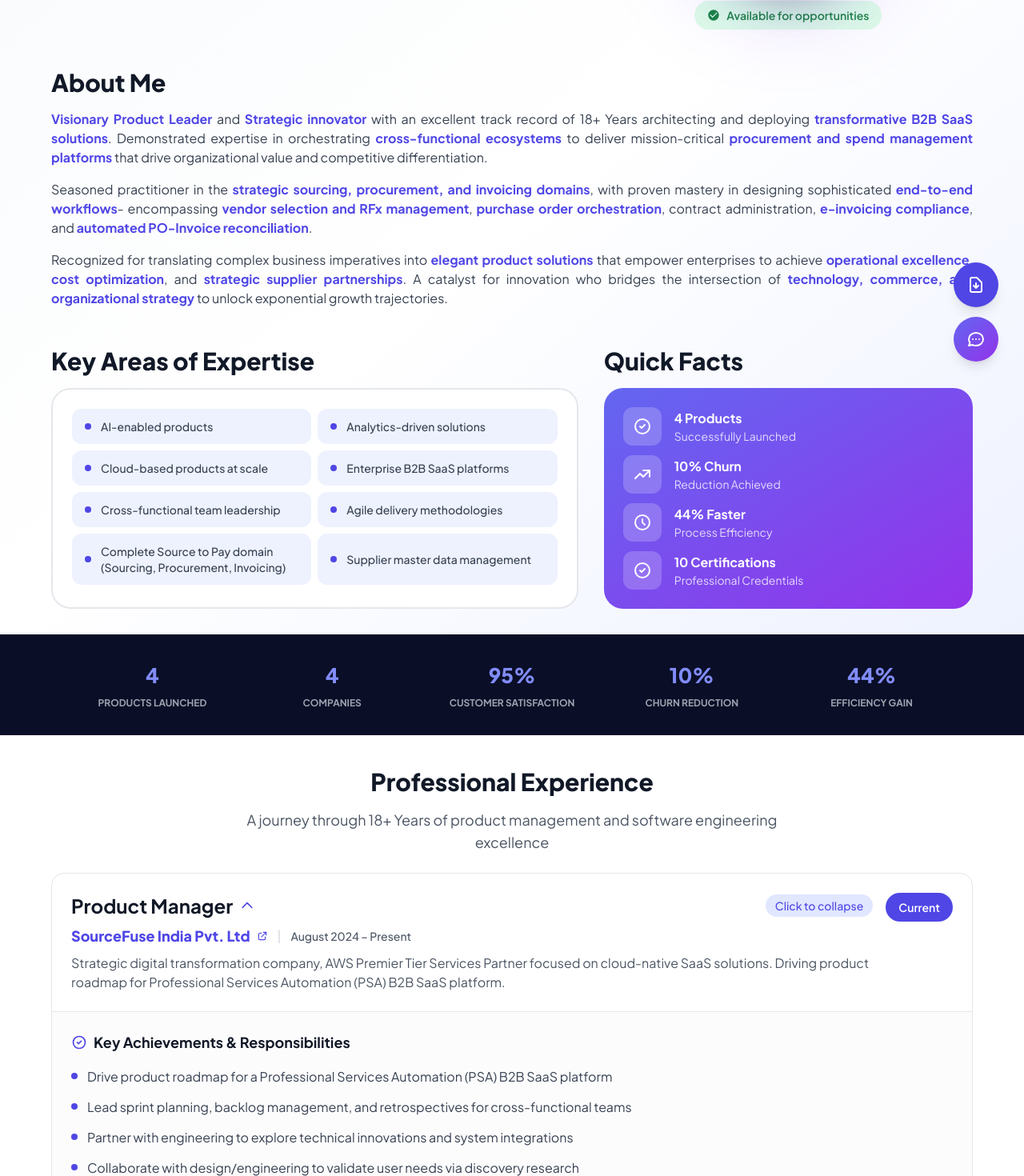
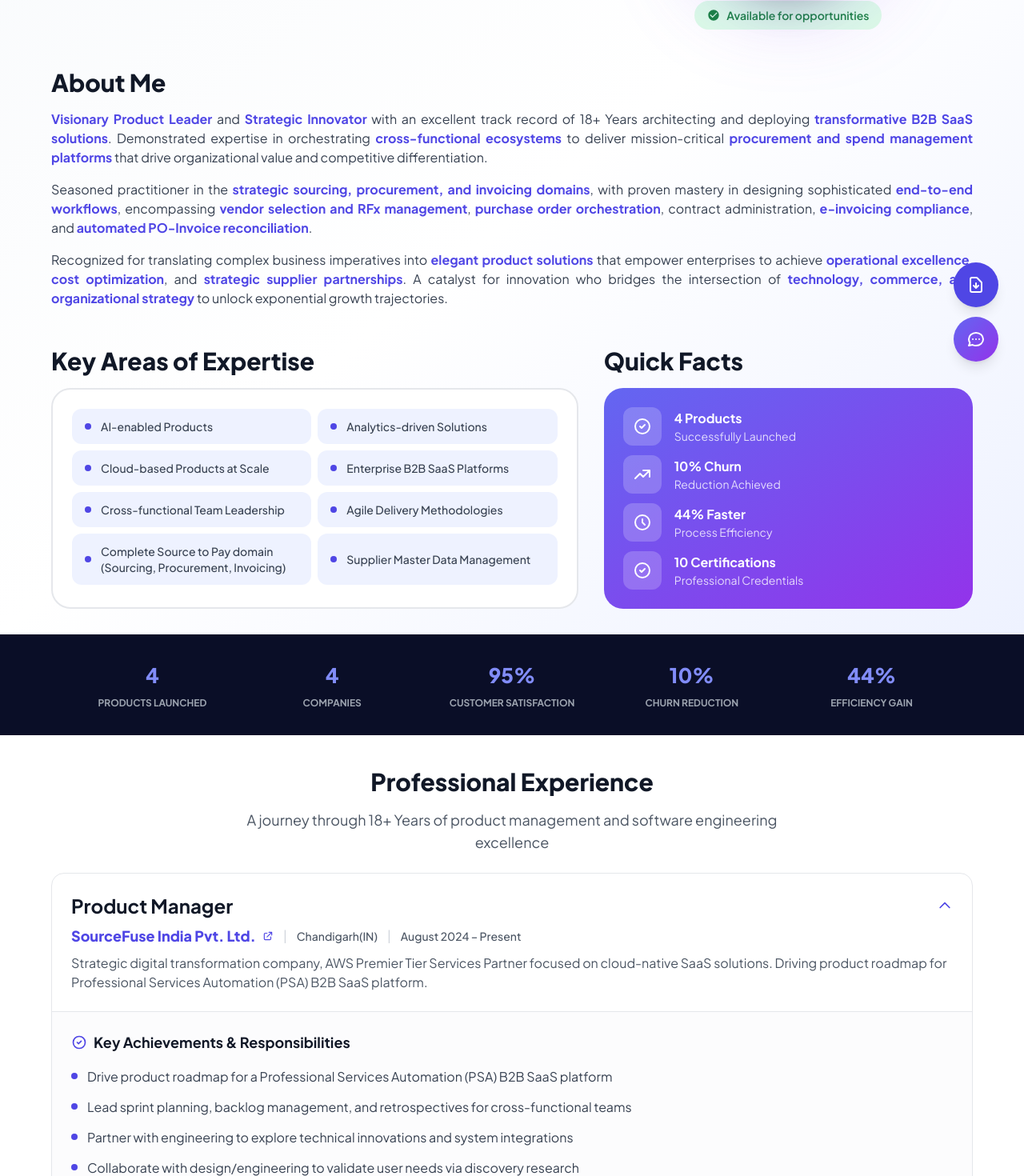
Before and after one commit to aroratanuj/aroratanuj-profile, a React (Vite) app: page / in a window 1280 px wide. Shown: the part 316-1786 px from the top of the page at 80% size. Built offline with nearby package versions, Linux system fonts and the light colour scheme.

Commit message:
UI enhnacements

```diff
--- a/src/components/Experience.tsx
+++ b/src/components/Experience.tsx
@@ -37,13 +37,14 @@ const Experience = () => {
                 {/* Clickable Header */}
                 <button
                   onClick={() => toggleExperience(index)}
-                  className="w-full p-4 md:p-6 flex flex-col md:flex-row md:justify-between md:items-start gap-4 bg-gradient-to-r hover:from-indigo-50 hover:to-transparent transition-all duration-200 focus:outline-none focus:ring-2 focus:ring-indigo-500 focus:ring-offset-2"
+                  className="w-full p-4 md:p-6 flex items-start justify-between gap-4 bg-gradient-to-r hover:from-indigo-50 hover:to-transparent transition-all duration-200 focus:outline-none focus:ring-2 focus:ring-indigo-500 focus:ring-offset-2"
                   aria-expanded={isExpanded}
                 >
                   <div className="flex-1 text-left">
                     <div className="flex items-center justify-between mb-2">
-                      <h3 className="text-xl md:text-2xl font-bold text-gray-900 flex items-center gap-2">
+                      <h3 className="text-xl md:text-2xl font-bold text-gray-900">
                         {exp.position}
+                      </h3>
                       <svg
                         className={`w-5 h-5 text-primary transition-transform duration-300 flex-shrink-0 ${isExpanded ? 'rotate-180' : ''}`}
                         fill="none"
@@ -53,10 +54,6 @@ const Experience = () => {
                       >
                         <path strokeLinecap="round" strokeLinejoin="round" strokeWidth={2} d="M19 9l-7 7-7-7" />
                       </svg>
-                      </h3>
-                      <span className="text-xs md:text-sm font-medium text-indigo-600 bg-indigo-100 px-3 py-1 rounded-full">
-                        {isExpanded ? 'Click to collapse' : 'Click to view details'}
-                      </span>
                     </div>
                     <div className="flex flex-wrap items-center gap-3 mb-2">
                       {exp.website ? (
@@ -79,15 +76,16 @@ const Experience = () => {
                       )}
                       <span className="text-gray-300">|</span>
                       <span className="text-gray-600 font-medium text-sm">
+                        {exp.location}
+                      </span>
+                      <span className="text-gray-300">|</span>
+                      <span className="text-gray-600 font-medium text-sm">
                         {exp.duration}
                       </span>
                     </div>
                     <p className="text-gray-600 text-sm md:text-base leading-relaxed line-clamp-2">
                       {exp.description}
                     </p>
-                  </div>
-                  <div className="flex-shrink-0 bg-primary text-white px-4 py-2 rounded-full text-xs md:text-sm font-semibold text-center">
-                    {index === 0 ? 'Current' : 'Previous'}
                   </div>
                 </button>
 
--- a/src/data/experience/baswareEngineer.ts
+++ b/src/data/experience/baswareEngineer.ts
@@ -3,6 +3,7 @@ import { Experience } from '../../types';
 export const baswareEngineerExperience: Experience = {
   company: 'Basware',
   position: 'Lead Software Engineer',
+  location: 'Chandigarh(IN)',
   duration: 'November 2008 – September 2016',
   startDate: '2008-11',
   endDate: '2016-09',
--- a/src/data/experience/baswarePM.ts
+++ b/src/data/experience/baswarePM.ts
@@ -3,10 +3,11 @@ import { Experience } from '../../types';
 export const baswarePMExperience: Experience = {
   company: 'Basware',
   position: 'Product Manager',
+  location: 'Chandigarh(IN)',
   duration: 'October 2016 – July 2023',
   startDate: '2016-10',
   endDate: '2023-07',
-  description: 'Fintech/AP automation company focused on invoice processing, digitization, and country compliance for enterprise CFOs. Owned product roadmap for Travel & Expense (T&E) management suite across 3 products.',
+  description: 'FinTech/AP automation company focused on invoice processing, digitization, and country compliance for enterprise CFOs. Owned product roadmap for Travel & Expense (T&E) management suite across 3 products.',
   website: 'https://www.basware.com/en/',
   achievements: [
     'Owned product roadmap for Travel & Expense (T&E) management suite across 3 products',
--- a/src/data/experience/hicx.ts
+++ b/src/data/experience/hicx.ts
@@ -2,7 +2,8 @@ import { Experience } from '../../types';
 
 export const hicxExperience: Experience = {
   company: 'HICX',
-  position: 'Product Manager (Remote)',
+  position: 'Product Manager',
+  location: 'Remote',
   duration: 'July 2023 – August 2024',
   startDate: '2023-07',
   endDate: '2024-08',
--- a/src/data/experience/sourcefuse.ts
+++ b/src/data/experience/sourcefuse.ts
@@ -1,8 +1,9 @@
 import { Experience } from '../../types';
 
 export const sourcefuseExperience: Experience = {
-  company: 'SourceFuse India Pvt. Ltd',
+  company: 'SourceFuse India Pvt. Ltd.',
   position: 'Product Manager',
+ location: ' Chandigarh(IN)',
   duration: 'August 2024 – Present',
   startDate: '2024-08',
   description: 'Strategic digital transformation company, AWS Premier Tier Services Partner focused on cloud-native SaaS solutions. Driving product roadmap for Professional Services Automation (PSA) B2B SaaS platform.',
--- a/src/data/hero.ts
+++ b/src/data/hero.ts
@@ -17,11 +17,11 @@ export const heroData = {
     title: 'About Me',
     paragraphs: [
       {
-        text: 'Visionary Product Leader and Strategic innovator with an excellent track record of {totalExperience} architecting and deploying transformative B2B SaaS solutions. Demonstrated expertise in orchestrating cross-functional ecosystems to deliver mission-critical procurement and spend management platforms that drive organizational value and competitive differentiation.',
-        highlighted: ['Visionary Product Leader', 'Strategic innovator', '{totalExperience}', 'transformative B2B SaaS solutions', 'cross-functional ecosystems', 'procurement and spend management platforms']
+        text: 'Visionary Product Leader and Strategic Innovator with an excellent track record of {totalExperience} architecting and deploying transformative B2B SaaS solutions. Demonstrated expertise in orchestrating cross-functional ecosystems to deliver mission-critical procurement and spend management platforms that drive organizational value and competitive differentiation.',
+        highlighted: ['Visionary Product Leader', 'Strategic Innovator', '{totalExperience}', 'transformative B2B SaaS solutions', 'cross-functional ecosystems', 'procurement and spend management platforms']
       },
       {
-        text: 'Seasoned practitioner in the strategic sourcing, procurement, and invoicing domains, with proven mastery in designing sophisticated end-to-end workflows- encompassing vendor selection and RFx management, purchase order orchestration, contract administration, e-invoicing compliance, and automated PO-Invoice reconciliation.',
+        text: 'Seasoned practitioner in the strategic sourcing, procurement, and invoicing domains, with proven mastery in designing sophisticated end-to-end workflows, encompassing vendor selection and RFx management, purchase order orchestration, contract administration, e-invoicing compliance, and automated PO-Invoice reconciliation.',
         highlighted: ['strategic sourcing, procurement, and invoicing domains', 'end-to-end workflows', 'vendor selection and RFx management', 'purchase order orchestration', 'e-invoicing compliance', 'automated PO-Invoice reconciliation']
       },
       {
@@ -35,14 +35,14 @@ export const heroData = {
   keyAreas: {
     title: 'Key Areas of Expertise',
     areas: [
-      'AI-enabled products',
-      'Analytics-driven solutions',
-      'Cloud-based products at scale',
-      'Enterprise B2B SaaS platforms',
-      'Cross-functional team leadership',
-      'Agile delivery methodologies',
+      'AI-enabled Products',
+      'Analytics-driven Solutions',
+      'Cloud-based Products at Scale',
+      'Enterprise B2B SaaS Platforms',
+      'Cross-functional Team Leadership',
+      'Agile Delivery Methodologies',
       'Complete Source to Pay domain (Sourcing, Procurement, Invoicing)',
-      'Supplier master data management'
+      'Supplier Master Data Management'
     ]
   },
 
--- a/src/types/index.ts
+++ b/src/types/index.ts
@@ -7,6 +7,7 @@ export interface Experience {
   website?: string;
   startDate?: string;
   endDate?: string;
+  location?: string;
 }
 
 export interface Project {
```
Lines whose indentation alone changed are shown as unchanged.
